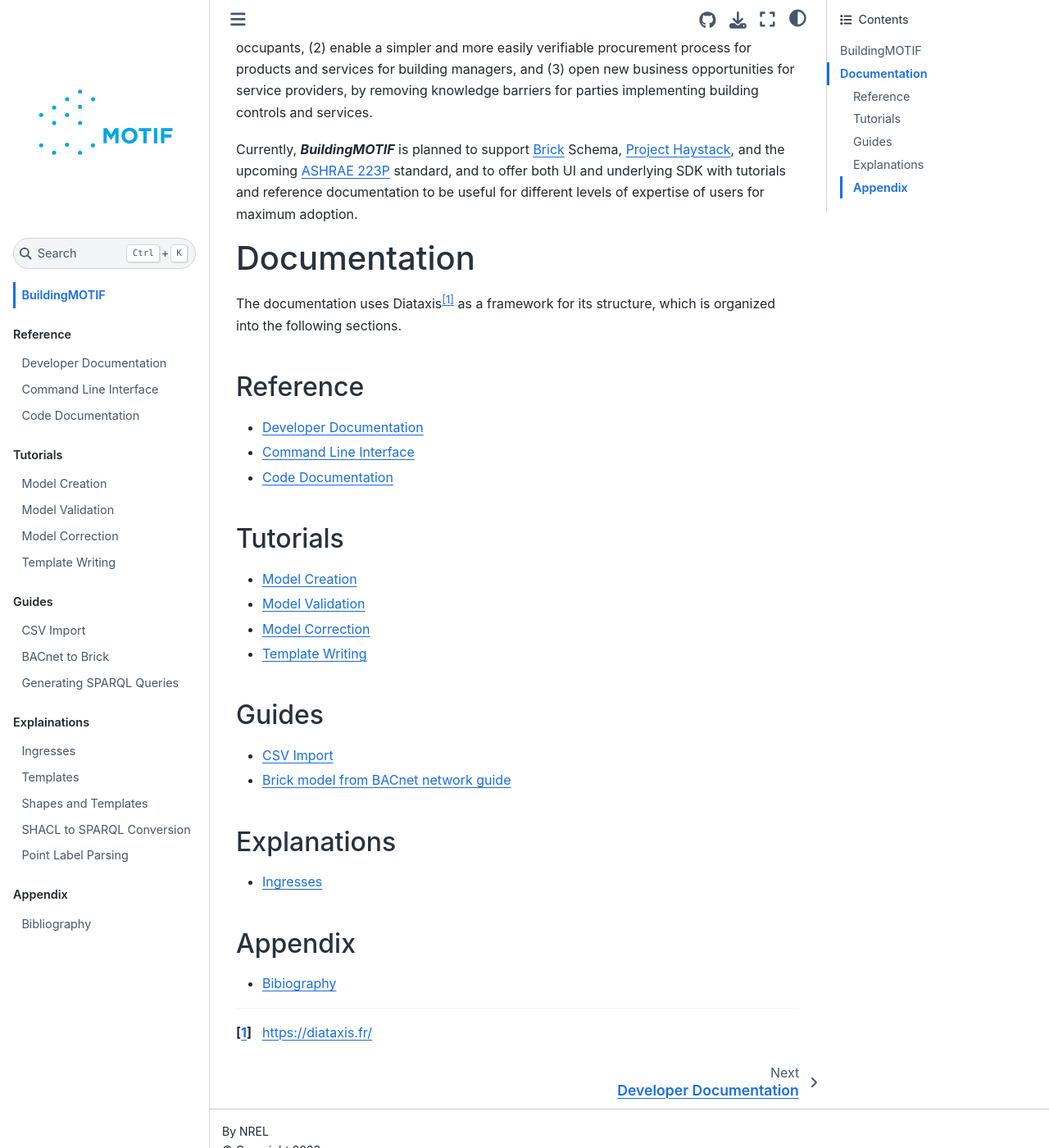
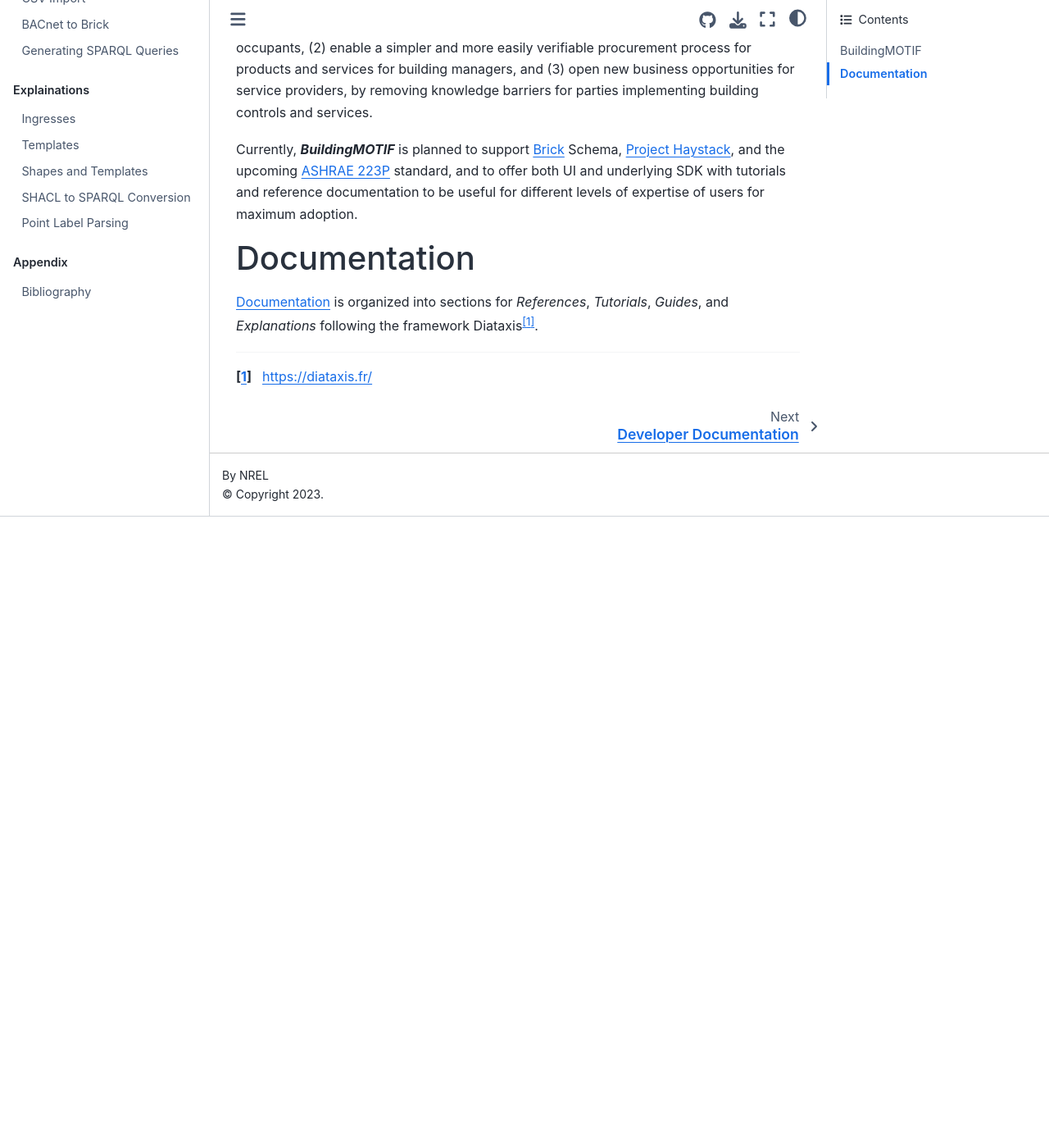
Before and after one commit to NREL/BuildingMOTIF, a Jupyter Book: the page built from docs/README.md, in a window 1280 px wide and 1400 px high, scrolled down 822 px. Shown: the whole window at 82% size. Built offline with Jupyter Book 1.0.4 settings and Sphinx 7.4.7 and the Sphinx Book theme 1.1.4, drawn with Linux system fonts in a browser that asks for light colours; after the commit the page ends 1452 px from its top, so only the background shows below that.

Commit message:
update README

```diff
--- a/docs/README.md
+++ b/docs/README.md
@@ -17,32 +17,6 @@ Currently, ***BuildingMOTIF*** is planned to support [Brick](https://brickschema
 
 # Documentation
 
-The documentation uses Diataxis[^1] as a framework for its structure, which is organized into the following sections.
+[Documentation](https://buildingmotif.readthedocs.io/) is organized into sections for *References*, *Tutorials*, *Guides*, and *Explanations* following the framework Diataxis[^1].
 
 [^1]: https://diataxis.fr/
-
-## Reference
-
-- [Developer Documentation](https://nrel.github.io/BuildingMOTIF/reference/developer_documentation.html)
-- [Command Line Interface](https://nrel.github.io/BuildingMOTIF/reference/cli_tool.html)
-- [Code Documentation](https://nrel.github.io/BuildingMOTIF/reference/apidoc/index.html)
-
-## Tutorials
-
-- [Model Creation](https://nrel.github.io/BuildingMOTIF/tutorials/model_creation.html)
-- [Model Validation](https://nrel.github.io/BuildingMOTIF/tutorials/model_validation.html)
-- [Model Correction](https://nrel.github.io/BuildingMOTIF/tutorials/model_correction.html)
-- [Template Writing](https://nrel.github.io/BuildingMOTIF/tutorials/template_writing.html)
-
-## Guides
-
-- [CSV Import](https://nrel.github.io/BuildingMOTIF/guides/csv-import.html)
-- [Brick model from BACnet network guide](https://nrel.github.io/BuildingMOTIF/guides/bacnet-to-brick.html)
-
-## Explanations
-
-- [Ingresses](https://nrel.github.io/BuildingMOTIF/explainations/ingresses.html)
-
-## Appendix
-
-- [Bibiography](https://nrel.github.io/BuildingMOTIF/bibliography.html)
```
